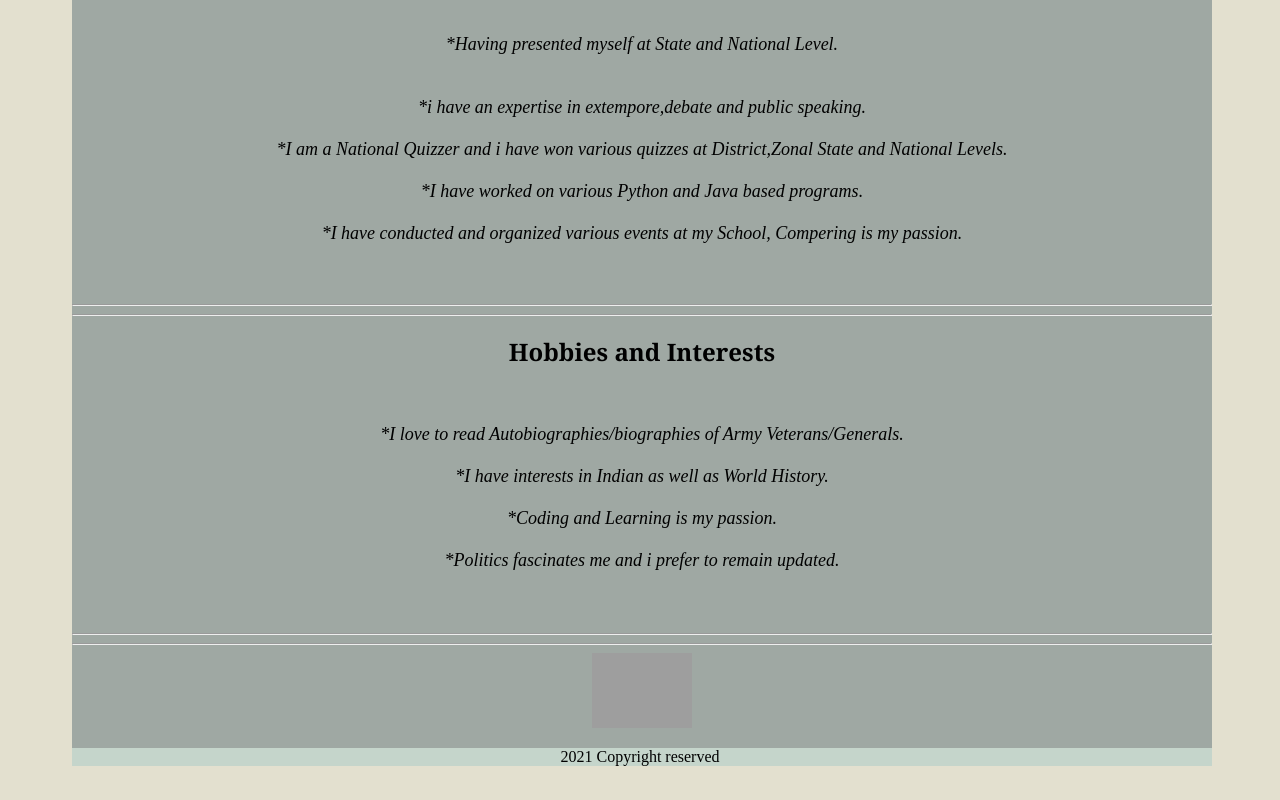
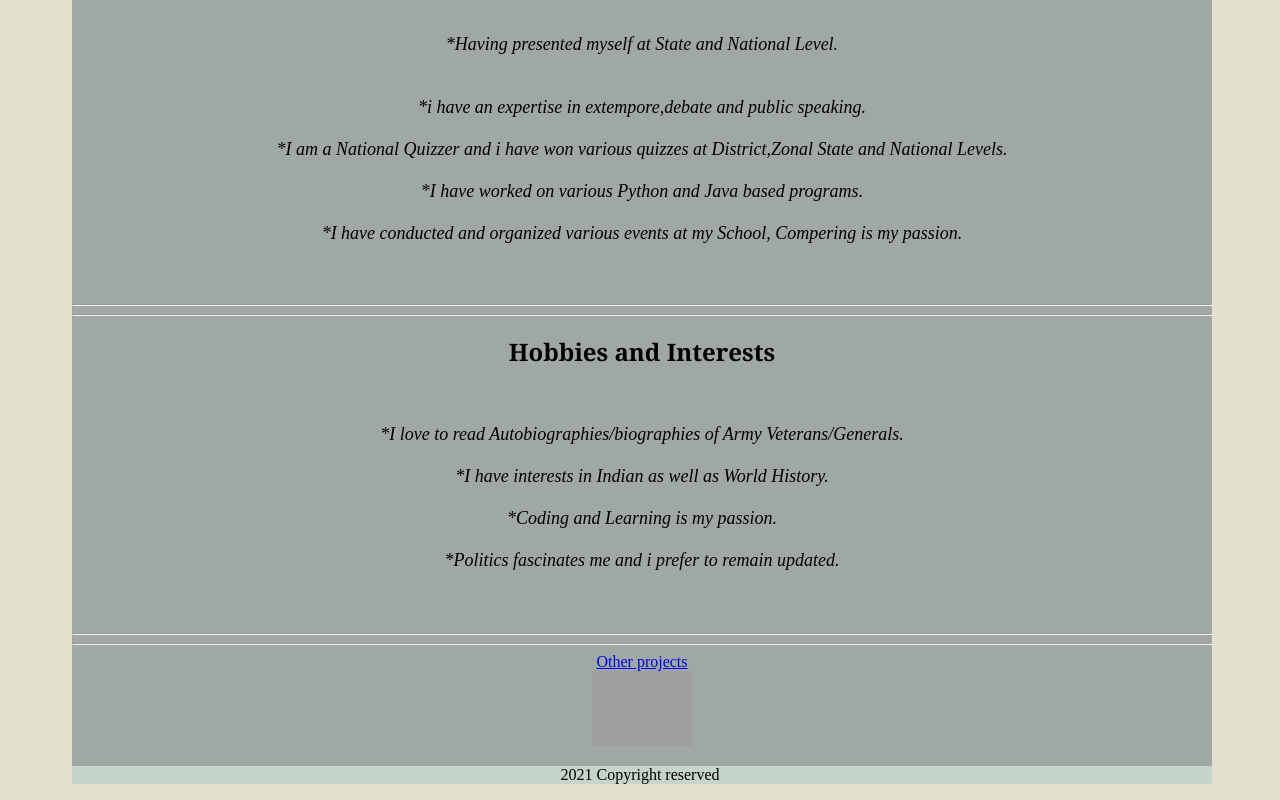
Before and after one commit to Abhinav-Pratap-Singh/Portfolio-Webpage, a plain HTML site: page index.html in a window 1280 px wide. Shown: the part 1086-1886 px from the top of the page. Drawn offline with Linux system fonts and the light colour scheme; grey boxes are pictures that could not be loaded.

Commit message:
Update index.html

```diff
--- a/index.html
+++ b/index.html
@@ -71,7 +71,9 @@
         <br>
         <hr>
         <hr>
-
+        <div class="project-title">
+            <a href="https://github.com/Abhinav-Pratap-Singh/PortfolioWebpage/edit/main/index.html">Other projects</a>
+        </div>
         <a href="https://www.linkedin.com/in/abhinav-pratap-singh-allahabad/"><img src="https://tse1.mm.bing.net/th?id=OIP.3PYEHm9hrSx4D5HWZZfdmAHaDc&pid=Api&P=0&w=344&h=161" width="100px"></a>
 
         <div id="footer">
```
